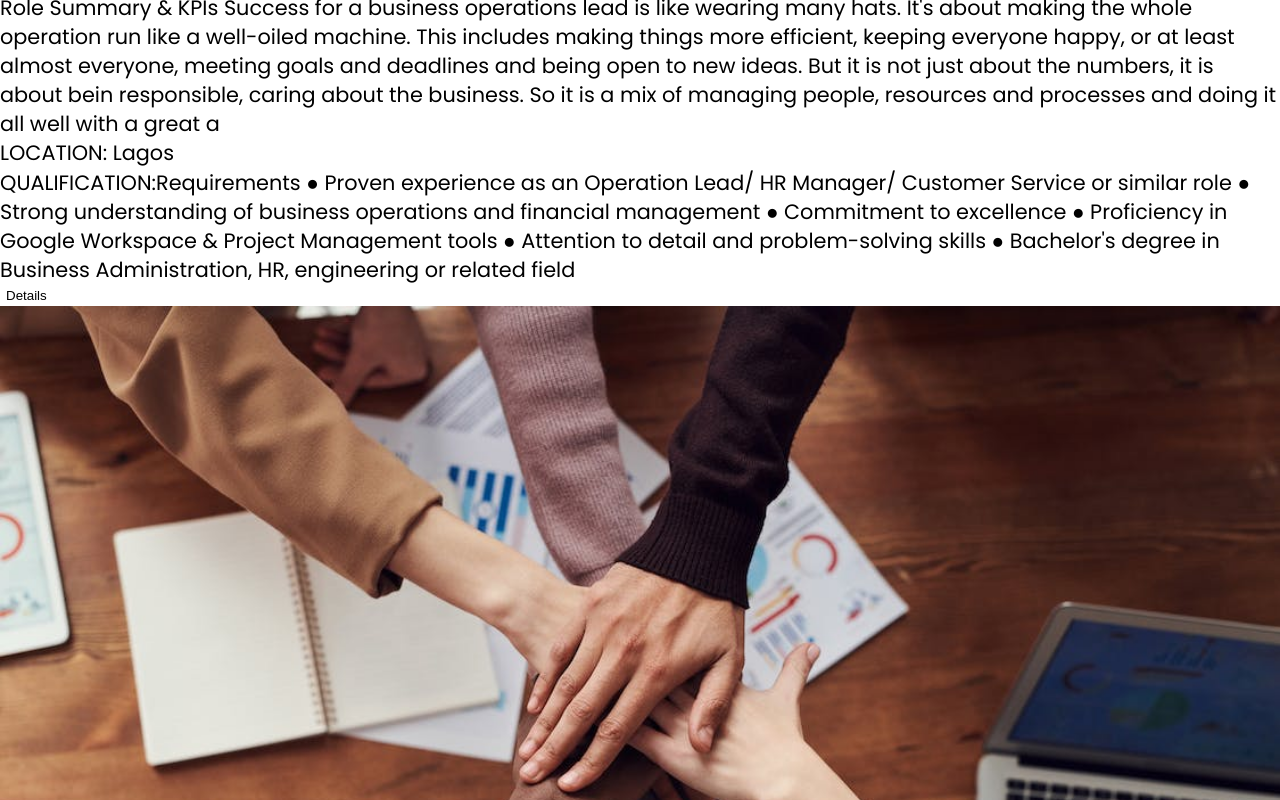
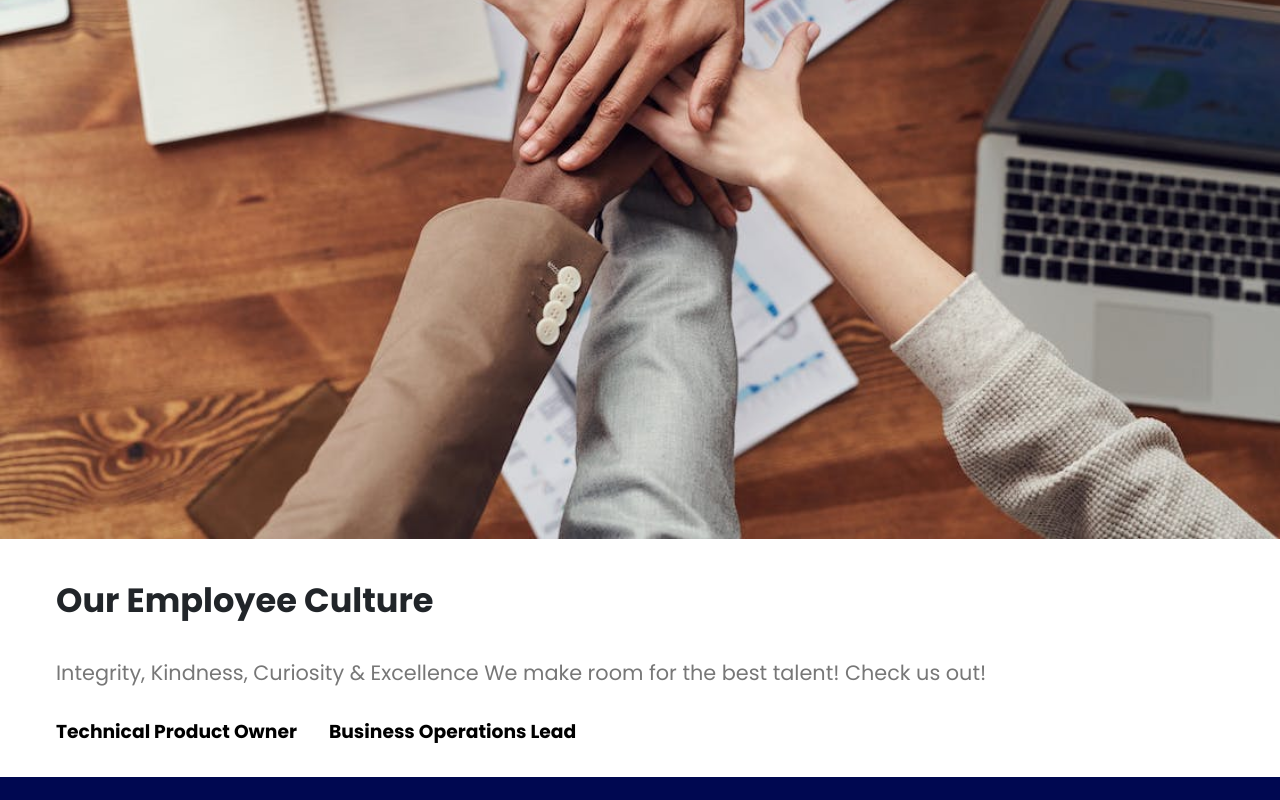
Before and after one commit to ameh-samson/yiponline, a React (Vite) app: page /career in a window 1280 px wide. Shown: the part 840-1640 px from the top of the page. Built offline with nearby package versions, Linux system fonts and the light colour scheme.

Commit message:
add details context

```diff
--- a/src/Components/Context/Context.jsx
+++ b/src/Components/Context/Context.jsx
@@ -4,14 +4,33 @@ const AppContext = createContext();
 
 const AppProvider = ({ children }) => {
   const [isMenuOpen, setMenuOpen] = useState(false);
+  const [cardStates, setCardStates] = useState({});
 
+  // menu navigation
   const toggleMenu = () => setMenuOpen(!isMenuOpen);
 
   const handleLinkClick = () => {
     setMenuOpen(false);
   };
 
-  const contextValues = { isMenuOpen, toggleMenu, handleLinkClick };
+  // career card details
+  const toggleDetails = (id) => {
+    setCardStates((prevStates) => ({
+      ...prevStates,
+      [id]: {
+        detailsVisible: !prevStates[id]?.detailsVisible,
+      },
+    }));
+  };
+
+  // context values
+  const contextValues = {
+    isMenuOpen,
+    toggleMenu,
+    handleLinkClick,
+    cardStates,
+    toggleDetails,
+  };
 
   return (
     <AppContext.Provider value={contextValues}>{children}</AppContext.Provider>
--- a/src/Pages/Careers/CareerList/BusinessOperationsLead/BusineOperationsLead.jsx
+++ b/src/Pages/Careers/CareerList/BusinessOperationsLead/BusineOperationsLead.jsx
@@ -2,6 +2,7 @@ import CareerCard from "../CareerCard/CareerCard";
 
 const BusineOperationsLead = () => {
   const careerData = {
+    id: "uniqueId1",
     title: "Business Operations Lead",
     intro:
       "Role Summary & KPIs Success for a business operations lead is like wearing many hats. It's about making the whole operation run like a well-oiled machine. This includes making things more efficient, keeping everyone happy, or at least almost everyone, meeting goals and deadlines and being open to new ideas. But it is not just about the numbers, it is about bein responsible, caring about the business. So it is a mix of managing people, resources and processes and doing it all well with a great a",
@@ -13,6 +14,7 @@ const BusineOperationsLead = () => {
   return (
     <div>
       <CareerCard
+        id={careerData.id}
         title={careerData.title}
         intro={careerData.intro}
         location={careerData.location}
--- a/src/Pages/Careers/CareerList/CareerCard/CareerCard.jsx
+++ b/src/Pages/Careers/CareerList/CareerCard/CareerCard.jsx
@@ -1,26 +1,37 @@
+import { useGlobalContext } from "../../../../Components/Context/Context";
 import styles from "./CareerCard.module.scss";
 
 const CareerCard = ({
+  id,
   title = "Default Title",
   intro,
   location,
   qualification,
 }) => {
-  console.log(title);
+  const { cardStates, toggleDetails } = useGlobalContext();
+
+  const cardState = cardStates[id] || { detailsVisible: false };
+
+  const handleClick = () => {
+    toggleDetails(id);
+  };
 
   return (
     <div className={styles.card}>
       <div className={styles.cardContainer}>
         <div className={styles.content}>
-          <h3>{title}</h3>
+          <h3 onClick={handleClick}>{title}</h3>
+          {cardState.detailsVisible && (
+            <>
               <p>{intro}</p>
               <span>LOCATION: {location}</span>
               <p>
                 <span>QUALIFICATION:</span>
                 {qualification}
               </p>
-
               <button>Details</button>
+            </>
+          )}
         </div>
 
         <div className={styles.moreContent}></div>
--- a/src/Pages/Careers/CareerList/TechnicalProductOwner/TechnicalProductOwner.jsx
+++ b/src/Pages/Careers/CareerList/TechnicalProductOwner/TechnicalProductOwner.jsx
@@ -2,6 +2,7 @@ import CareerCard from "../CareerCard/CareerCard";
 
 const TechnicalProductOwner = () => {
   const careerData = {
+    id: "uniqueId2",
     title: "Technical Product Owner",
     intro:
       "The best candidate will most likely be a principled & curious people-oriented problem solver who possesses: Market Understanding -Be very good at prioritizing based on data and market intelligence Product Vision - Must optimize features to ensure the product solves the customers pain point People Skills - Must know how to negotiate with teams to get desired results. Experience as a Product Owner in a software as a service or e-commerce company",
@@ -13,6 +14,7 @@ const TechnicalProductOwner = () => {
   return (
     <div>
       <CareerCard
+        id={careerData.id}
         title={careerData.title}
         intro={careerData.intro}
         location={careerData.location}
--- a/src/Pages/Careers/Careers.jsx
+++ b/src/Pages/Careers/Careers.jsx
@@ -20,12 +20,6 @@ const Careers = () => {
             businesses!
           </p>
         </div>
-
-        <div className={styles.careerListContainer}>
-          <TechnicalProductOwner />
-          <BusineOperationsLead />
-        </div>
-
         <div>
           <img src={teamImg} alt="" />
         </div>
@@ -37,6 +31,15 @@ const Careers = () => {
             best talent! Check us out!
           </p>
         </div>
+
+        <div className={styles.careerListContainer}>
+          <div>
+            <TechnicalProductOwner />
+          </div>
+          <div>
+            <BusineOperationsLead />
+          </div>
+        </div>
       </div>
     </section>
   );
--- a/src/Pages/Careers/Careers.module.scss
+++ b/src/Pages/Careers/Careers.module.scss
@@ -51,5 +51,15 @@
         color: color.$bs-medium-gray;
       }
     }
+
+    .careerListContainer {
+      padding-inline: 1em;
+      max-width: 1200px;
+      margin: 0 auto;
+
+      display: flex;
+      flex-wrap: wrap;
+      gap: 2em;
+    }
   }
 }
```
Lines whose indentation alone changed are shown as unchanged.
